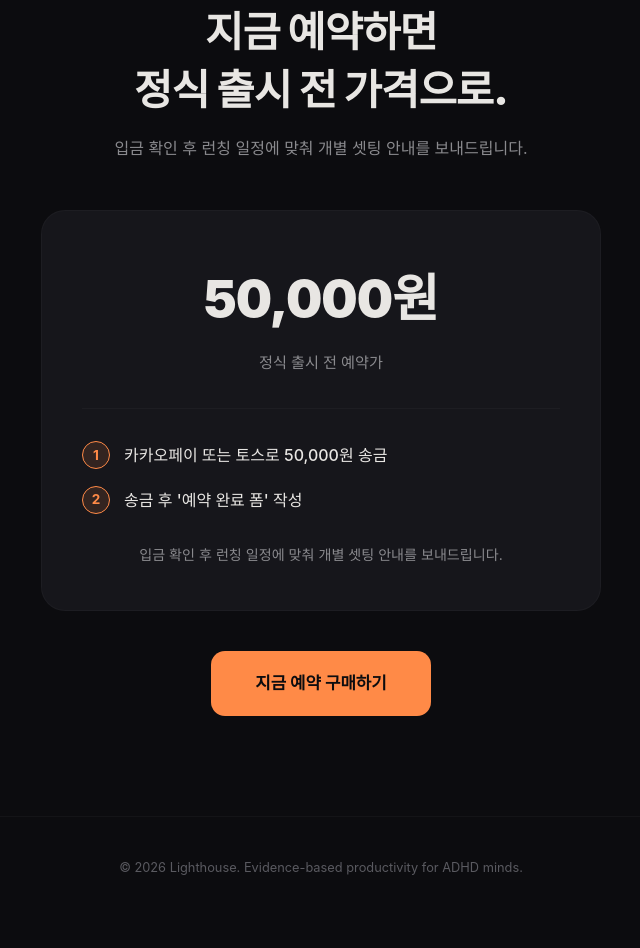
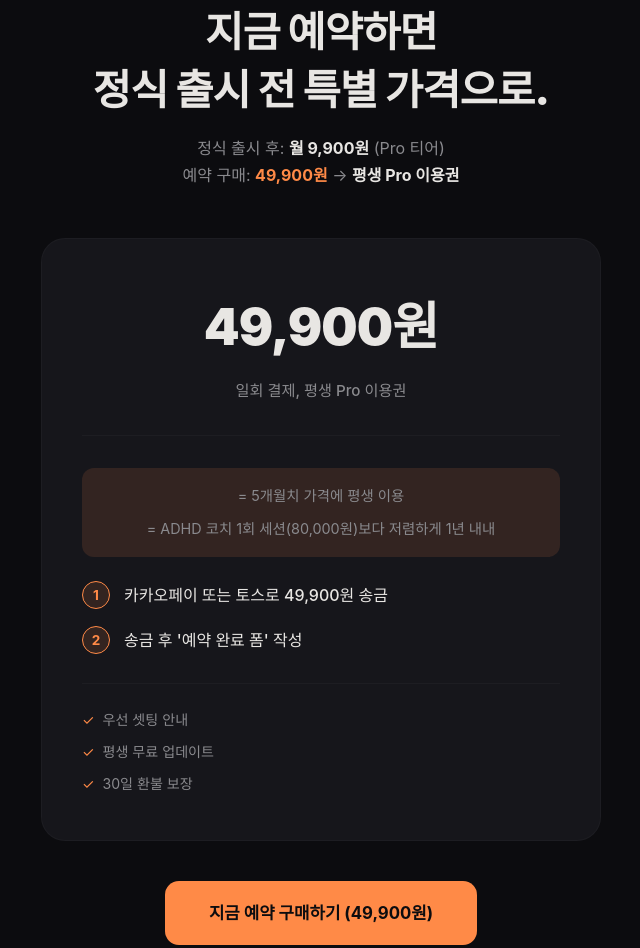
Before and after one commit to realsnoopso/lighthouse-landing-v2, a website: page index.html in a window 1280 px wide. Shown: the part 5707-6655 px from the top of the page, without its empty margins (319-959 px from the left). Before the commit the page ends 6625 px from the top, so only its background shows below. Drawn offline with Linux system fonts and the light colour scheme; a web font is replaced by a local one.

Commit message:
Apply EBP pricing strategy: 49,900원 lifetime Pro + anchoring

```diff
--- a/index.html
+++ b/index.html
@@ -1047,32 +1047,48 @@
             <div class="presale-badge">예약 구매 안내</div>
             <h2 class="presale-title fade-in">
                 지금 예약하면<br>
-                정식 출시 전 가격으로.
+                정식 출시 전 특별 가격으로.
             </h2>
             <p class="presale-desc fade-in">
-                입금 확인 후 런칭 일정에 맞춰 개별 셋팅 안내를 보내드립니다.
+                정식 출시 후: <strong style="color: var(--text);">월 9,900원</strong> (Pro 티어)<br>
+                예약 구매: <strong style="color: var(--tangerine);">49,900원</strong> → <strong style="color: var(--text);">평생 Pro 이용권</strong>
             </p>
             <div class="presale-box fade-in">
                 <div class="presale-price-wrapper">
-                    <div class="presale-price">50,000원</div>
-                    <div class="presale-price-label">정식 출시 전 예약가</div>
+                    <div class="presale-price">49,900원</div>
+                    <div class="presale-price-label">일회 결제, 평생 Pro 이용권</div>
+                </div>
+                <div style="text-align: center; margin-bottom: 24px; padding: 16px; background: var(--tangerine-soft); border-radius: 12px; font-size: 0.9rem; line-height: 1.7;">
+                    <div style="color: var(--text-dim); margin-bottom: 8px;">= 5개월치 가격에 평생 이용</div>
+                    <div style="color: var(--text-dim);">= ADHD 코치 1회 세션(80,000원)보다 저렴하게 1년 내내</div>
                 </div>
                 <div class="presale-steps">
                     <div class="presale-step">
                         <div class="presale-step-num">1</div>
-                        <div class="presale-step-text">카카오페이 또는 토스로 50,000원 송금</div>
+                        <div class="presale-step-text">카카오페이 또는 토스로 49,900원 송금</div>
                     </div>
                     <div class="presale-step">
                         <div class="presale-step-num">2</div>
                         <div class="presale-step-text">송금 후 '예약 완료 폼' 작성</div>
                     </div>
                 </div>
-                <div class="presale-note">
-                    입금 확인 후 런칭 일정에 맞춰 개별 셋팅 안내를 보내드립니다.
+                <div style="display: flex; flex-direction: column; gap: 8px; margin-top: 24px; padding-top: 24px; border-top: 1px solid #ffffff08; font-size: 0.88rem;">
+                    <div style="display: flex; align-items: center; gap: 8px;">
+                        <span style="color: var(--tangerine);">✓</span>
+                        <span style="color: var(--text-dim);">우선 셋팅 안내</span>
+                    </div>
+                    <div style="display: flex; align-items: center; gap: 8px;">
+                        <span style="color: var(--tangerine);">✓</span>
+                        <span style="color: var(--text-dim);">평생 무료 업데이트</span>
+                    </div>
+                    <div style="display: flex; align-items: center; gap: 8px;">
+                        <span style="color: var(--tangerine);">✓</span>
+                        <span style="color: var(--text-dim);">30일 환불 보장</span>
+                    </div>
                 </div>
             </div>
             <a href="#" class="presale-btn fade-in">
-                지금 예약 구매하기
+                지금 예약 구매하기 (49,900원)
             </a>
         </div>
     </section>
```
